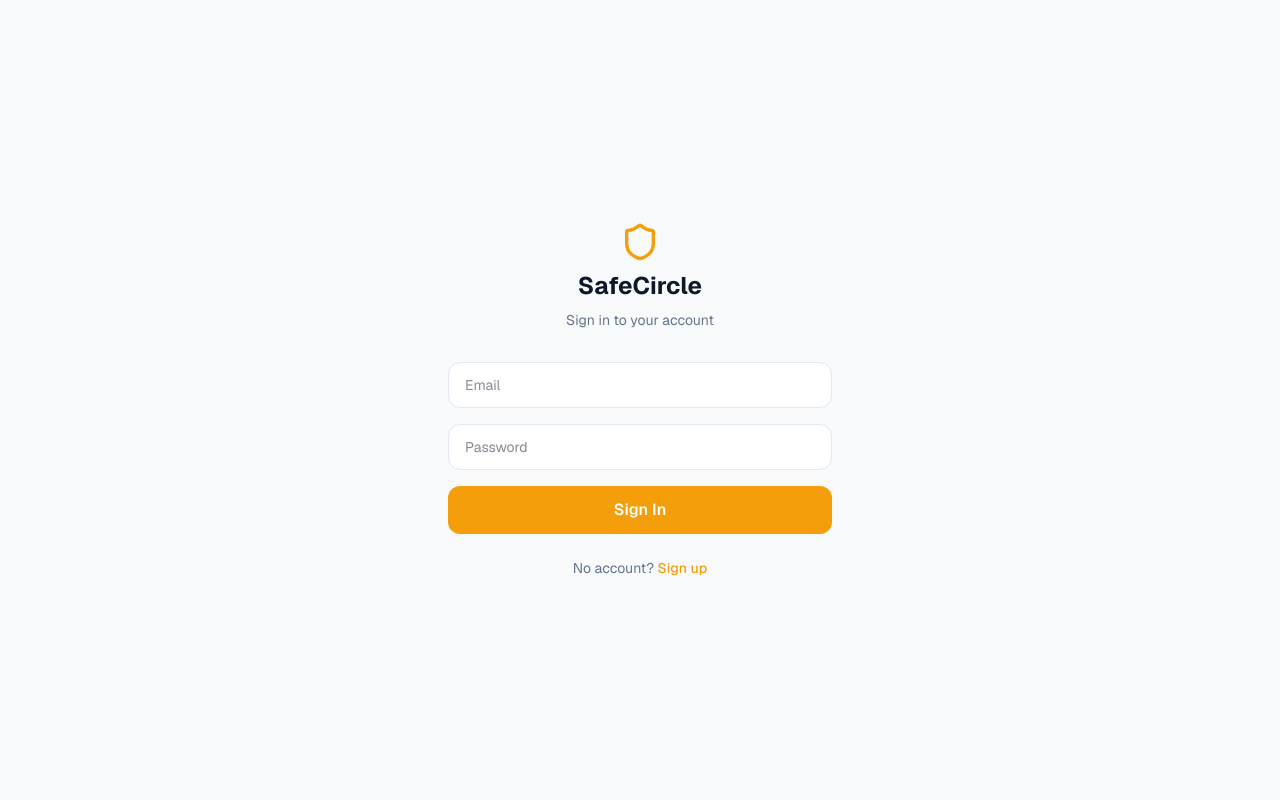
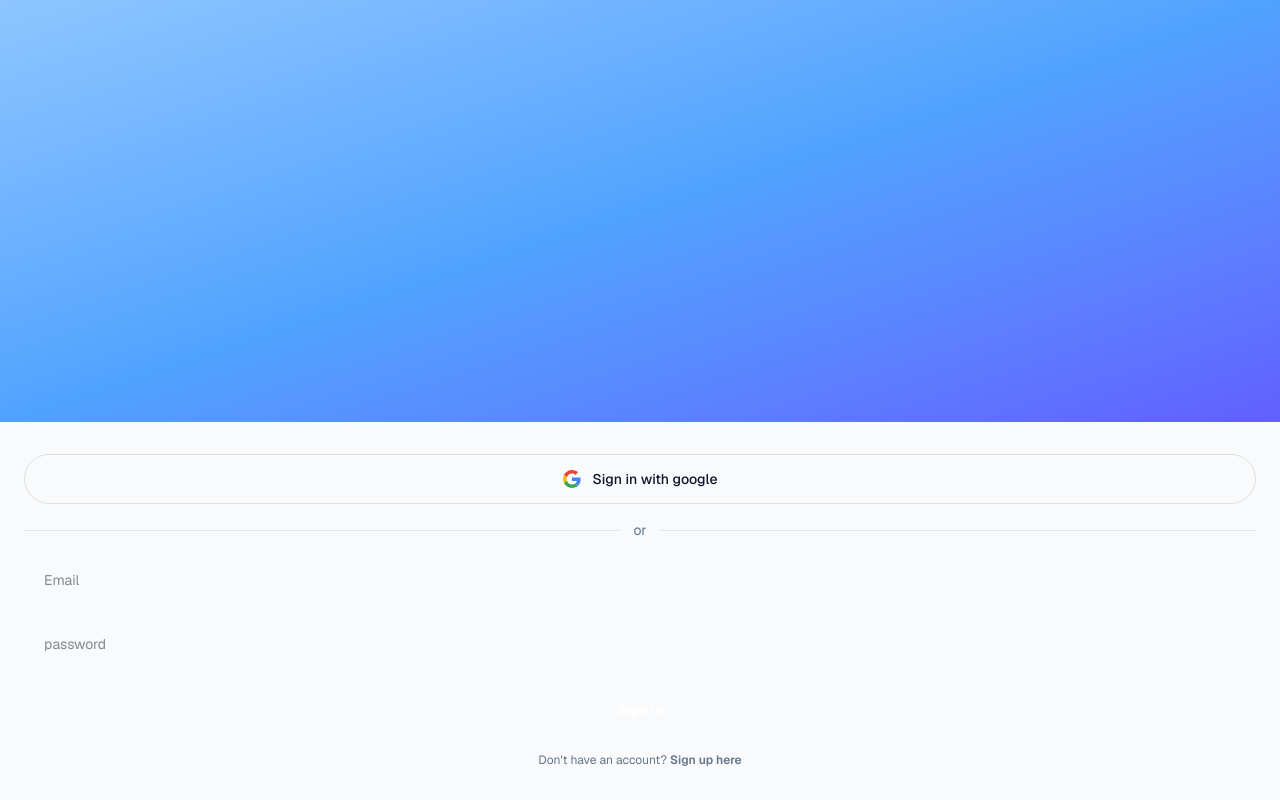
Before and after one commit to IAmSupreme-Developers/safe-circle, a Next.js app: page /login in a window 1280 px wide. Built offline with nearby package versions, Linux system fonts and the light colour scheme; no server answers.

Commit message:
feat: designer UI, feeds, safe zones, settings, alarm API, posts/comments

```diff
--- a/app/(app)/dashboard/page.tsx
+++ b/app/(app)/dashboard/page.tsx
@@ -54,7 +54,7 @@ export default function DashboardPage() {
 
   const mapPoints = useMemo<MapPoint[]>(() =>
     trackers.filter(t => t.last_lat && t.last_lng)
-      .map(t => ({ id: t.id, lat: t.last_lat!, lng: t.last_lng!, label: t.label, type: 'tracker' as const }))
+      .map(t => ({ id: t.id, lat: t.last_lat!, lng: t.last_lng!, label: t.label ?? '', type: 'tracker' as const }))
   , [trackers])
 
   const unread = alerts.filter(a => !a.is_read).length
--- a/app/(app)/map/page.tsx
+++ b/app/(app)/map/page.tsx
@@ -40,7 +40,7 @@ export default function MapPage() {
   const points = useMemo<MapPoint[]>(() => {
     const pts: MapPoint[] = trackers
       .filter(t => t.last_lat && t.last_lng)
-      .map(t => ({ id: t.id, lat: t.last_lat!, lng: t.last_lng!, label: t.label, type: 'tracker' }))
+      .map(t => ({ id: t.id, lat: t.last_lat!, lng: t.last_lng!, label: t.label ?? '', type: 'tracker' as const }))
     if (guardianPos) pts.push({ id: 'guardian', ...guardianPos, label: 'You', type: 'guardian' })
     return pts
   }, [trackers, guardianPos])
--- a/app/components/BottomNav.tsx
+++ b/app/components/BottomNav.tsx
@@ -1,10 +1,10 @@
 'use client'
 import Link from 'next/link'
 import { usePathname } from 'next/navigation'
-import { LayoutDashboard, MapPin, Users, Bell, Settings } from 'lucide-react'
+import { Home, Map, MessageCircle, Cpu, UserCircle } from 'lucide-react'
 import { NAV_LINKS } from '@/lib/config'
 
-const ICONS = { LayoutDashboard, MapPin, Users, Bell, Settings }
+const ICONS = { Home, Map, MessageCircle, Cpu, UserCircle }
 
 export default function BottomNav() {
   const path = usePathname()
@@ -17,7 +17,7 @@ export default function BottomNav() {
         return (
           <Link key={href} href={href}
             className="flex flex-1 flex-col items-center gap-1 py-3 text-xs transition-colors"
-            style={{ color: active ? 'var(--accent)' : 'var(--fg-muted)' }}>
+            style={{ color: active ? 'var(--primary)' : 'var(--fg-muted)' }}>
             <Icon size={20} strokeWidth={active ? 2.5 : 1.8} />
             {label}
           </Link>
--- a/app/login/page.tsx
+++ b/app/login/page.tsx
@@ -3,55 +3,72 @@ import { useState, useEffect } from 'react'
 import { supabase } from '@/lib/supabase'
 import { useRouter } from 'next/navigation'
 import Link from 'next/link'
-import { Shield } from 'lucide-react'
 
 export default function LoginPage() {
   const router = useRouter()
+  const [form, setForm] = useState({ email: '', password: '' })
+  const [error, setError] = useState('')
+  const [loading, setLoading] = useState(false)
+
   useEffect(() => {
     supabase.auth.getSession().then(({ data }) => {
       if (data.session) router.replace('/dashboard')
     })
   }, [router])
 
-  const [email, setEmail] = useState('')
-  const [password, setPassword] = useState('')
-  const [error, setError] = useState('')
-  const [loading, setLoading] = useState(false)
-
   async function handleLogin(e: React.FormEvent) {
     e.preventDefault()
-    setLoading(true)
-    setError('')
-    const { error } = await supabase.auth.signInWithPassword({ email, password })
+    setLoading(true); setError('')
+    const { error } = await supabase.auth.signInWithPassword(form)
     if (error) { setError(error.message); setLoading(false) }
     else router.push('/dashboard')
   }
 
+  async function handleGoogle() {
+    await supabase.auth.signInWithOAuth({
+      provider: 'google',
+      options: { redirectTo: `${location.origin}/dashboard` }
+    })
+  }
+
+  const set = (k: keyof typeof form) => (e: React.ChangeEvent<HTMLInputElement>) =>
+    setForm(f => ({ ...f, [k]: e.target.value }))
+
   return (
-    <div className="flex min-h-screen flex-col items-center justify-center px-6">
-      <div className="w-full max-w-sm">
-        <div className="mb-8 flex flex-col items-center gap-2">
-          <Shield size={40} style={{ color: 'var(--accent)' }} />
-          <h1 className="text-2xl font-bold">SafeCircle</h1>
-          <p style={{ color: 'var(--fg-muted)' }} className="text-sm">Sign in to your account</p>
+    <div className="flex h-screen flex-col" style={{ background: 'var(--bg)' }}>
+      <div className="flex-1 bg-gradient-to-br from-blue-300 via-blue-400 to-indigo-500" />
+      <div className="rounded-t-3xl px-6 py-8 space-y-4 shadow-xl" style={{ background: 'var(--bg)' }}>
+        <button onClick={handleGoogle}
+          className="w-full flex items-center justify-center gap-3 rounded-full border py-3.5 text-sm font-medium"
+          style={{ borderColor: '#e0e0e0' }}>
+          <svg width="18" height="18" viewBox="0 0 48 48">
+            <path fill="#EA4335" d="M24 9.5c3.54 0 6.71 1.22 9.21 3.6l6.85-6.85C35.9 2.38 30.47 0 24 0 14.62 0 6.51 5.38 2.56 13.22l7.98 6.19C12.43 13.72 17.74 9.5 24 9.5z"/>
+            <path fill="#4285F4" d="M46.98 24.55c0-1.57-.15-3.09-.38-4.55H24v9.02h12.94c-.58 2.96-2.26 5.48-4.78 7.18l7.73 6c4.51-4.18 7.09-10.36 7.09-17.65z"/>
+            <path fill="#FBBC05" d="M10.53 28.59c-.48-1.45-.76-2.99-.76-4.59s.27-3.14.76-4.59l-7.98-6.19C.92 16.46 0 20.12 0 24c0 3.88.92 7.54 2.56 10.78l7.97-6.19z"/>
+            <path fill="#34A853" d="M24 48c6.48 0 11.93-2.13 15.89-5.81l-7.73-6c-2.15 1.45-4.92 2.3-8.16 2.3-6.26 0-11.57-4.22-13.47-9.91l-7.98 6.19C6.51 42.62 14.62 48 24 48z"/>
+          </svg>
+          Sign in with google
+        </button>
+        <div className="flex items-center gap-3">
+          <div className="flex-1 h-px" style={{ background: 'var(--border)' }} />
+          <span className="text-sm" style={{ color: 'var(--fg-muted)' }}>or</span>
+          <div className="flex-1 h-px" style={{ background: 'var(--border)' }} />
         </div>
-        <form onSubmit={handleLogin} className="flex flex-col gap-4">
-          <input type="email" placeholder="Email" value={email} onChange={e => setEmail(e.target.value)}
-            required className="rounded-xl border px-4 py-3 text-sm outline-none focus:ring-2"
-            style={{ background: 'var(--bg-card)', borderColor: 'var(--border)', color: 'var(--fg)' }} />
-          <input type="password" placeholder="Password" value={password} onChange={e => setPassword(e.target.value)}
-            required className="rounded-xl border px-4 py-3 text-sm outline-none focus:ring-2"
-            style={{ background: 'var(--bg-card)', borderColor: 'var(--border)', color: 'var(--fg)' }} />
-          {error && <p className="text-sm" style={{ color: 'var(--danger)' }}>{error}</p>}
-          <button type="submit" disabled={loading}
-            className="rounded-xl py-3 font-semibold transition-opacity disabled:opacity-60"
-            style={{ background: 'var(--accent)', color: 'var(--accent-fg)' }}>
-            {loading ? 'Signing in…' : 'Sign In'}
-          </button>
-        </form>
-        <p className="mt-6 text-center text-sm" style={{ color: 'var(--fg-muted)' }}>
-          No account?{' '}
-          <Link href="/signup" style={{ color: 'var(--accent)' }} className="font-medium">Sign up</Link>
+        <input type="email" placeholder="Email" value={form.email} onChange={set('email')} required
+          className="w-full rounded-full px-5 py-3.5 text-sm outline-none"
+          style={{ background: 'var(--bg-input)', color: 'var(--fg)' }} />
+        <input type="password" placeholder="password" value={form.password} onChange={set('password')} required
+          className="w-full rounded-full px-5 py-3.5 text-sm outline-none"
+          style={{ background: 'var(--bg-input)', color: 'var(--fg)' }} />
+        {error && <p className="text-xs text-center" style={{ color: 'var(--danger)' }}>{error}</p>}
+        <button onClick={handleLogin} disabled={loading}
+          className="w-full rounded-full py-4 font-semibold text-sm disabled:opacity-60"
+          style={{ background: 'var(--primary)', color: '#fff' }}>
+          {loading ? 'Signing in…' : 'Sign In'}
+        </button>
+        <p className="text-xs text-center" style={{ color: 'var(--fg-muted)' }}>
+          Don't have an account?{' '}
+          <Link href="/signup" style={{ color: 'var(--primary)' }} className="font-semibold">Sign up here</Link>
         </p>
       </div>
     </div>
--- a/app/signup/page.tsx
+++ b/app/signup/page.tsx
@@ -3,78 +3,104 @@ import { useState, useEffect } from 'react'
 import { supabase } from '@/lib/supabase'
 import { useRouter } from 'next/navigation'
 import Link from 'next/link'
-import { Shield } from 'lucide-react'
 
 export default function SignupPage() {
   const router = useRouter()
+  const [form, setForm] = useState({ first_name: '', last_name: '', email: '', password: '' })
+  const [error, setError] = useState('')
+  const [loading, setLoading] = useState(false)
+  const [done, setDone] = useState(false)
+
   useEffect(() => {
     supabase.auth.getSession().then(({ data }) => {
       if (data.session) router.replace('/dashboard')
     })
   }, [router])
 
-  const [form, setForm] = useState({ name: '', email: '', password: '' })
-  const [error, setError] = useState('')
-  const [loading, setLoading] = useState(false)
-  const [done, setDone] = useState(false)
+  async function handleGoogle() {
+    await supabase.auth.signInWithOAuth({
+      provider: 'google',
+      options: { redirectTo: `${location.origin}/dashboard` }
+    })
+  }
 
   async function handleSignup(e: React.FormEvent) {
     e.preventDefault()
-    setLoading(true)
-    setError('')
+    setLoading(true); setError('')
     const { error } = await supabase.auth.signUp({
       email: form.email,
       password: form.password,
-      options: { data: { full_name: form.name } }
+      options: { data: { full_name: `${form.first_name} ${form.last_name}`.trim() } }
     })
-    if (error) { setError(error.message); setLoading(false); return }
-    setDone(true)
+    if (error) { setError(error.message); setLoading(false) }
+    else setDone(true)
   }
 
+  const set = (k: keyof typeof form) => (e: React.ChangeEvent<HTMLInputElement>) =>
+    setForm(f => ({ ...f, [k]: e.target.value }))
+
   if (done) return (
-    <div className="flex min-h-screen flex-col items-center justify-center px-6 text-center gap-4">
-      <Shield size={48} style={{ color: 'var(--accent)' }} />
-      <h1 className="text-2xl font-bold">Check your email</h1>
-      <p className="text-sm max-w-xs" style={{ color: 'var(--fg-muted)' }}>
-        We sent a verification link to <strong>{form.email}</strong>. Click it to activate your account, then sign in.
+    <div className="flex h-screen flex-col items-center justify-center px-8 gap-4 text-center" style={{ background: 'var(--bg)' }}>
+      <div className="text-5xl">📧</div>
+      <h1 className="text-2xl font-black">Check your email</h1>
+      <p className="text-sm" style={{ color: 'var(--fg-muted)' }}>
+        We sent a verification link to <strong>{form.email}</strong>. Click it to activate your account.
       </p>
-      <Link href="/login" className="mt-2 rounded-xl px-6 py-3 font-semibold text-sm"
-        style={{ background: 'var(--accent)', color: 'var(--accent-fg)' }}>
-        Go to Sign In
-      </Link>
+      <Link href="/login" className="mt-2 rounded-full px-8 py-3.5 font-semibold text-sm"
+        style={{ background: 'var(--primary)', color: '#fff' }}>Go to Sign In</Link>
     </div>
   )
 
-  const field = (key: keyof typeof form) => ({
-    value: form[key],
-    onChange: (e: React.ChangeEvent<HTMLInputElement>) => setForm(f => ({ ...f, [key]: e.target.value }))
-  })
+  const GoogleIcon = () => (
+    <svg width="18" height="18" viewBox="0 0 48 48">
+      <path fill="#EA4335" d="M24 9.5c3.54 0 6.71 1.22 9.21 3.6l6.85-6.85C35.9 2.38 30.47 0 24 0 14.62 0 6.51 5.38 2.56 13.22l7.98 6.19C12.43 13.72 17.74 9.5 24 9.5z"/>
+      <path fill="#4285F4" d="M46.98 24.55c0-1.57-.15-3.09-.38-4.55H24v9.02h12.94c-.58 2.96-2.26 5.48-4.78 7.18l7.73 6c4.51-4.18 7.09-10.36 7.09-17.65z"/>
+      <path fill="#FBBC05" d="M10.53 28.59c-.48-1.45-.76-2.99-.76-4.59s.27-3.14.76-4.59l-7.98-6.19C.92 16.46 0 20.12 0 24c0 3.88.92 7.54 2.56 10.78l7.97-6.19z"/>
+      <path fill="#34A853" d="M24 48c6.48 0 11.93-2.13 15.89-5.81l-7.73-6c-2.15 1.45-4.92 2.3-8.16 2.3-6.26 0-11.57-4.22-13.47-9.91l-7.98 6.19C6.51 42.62 14.62 48 24 48z"/>
+    </svg>
+  )
 
   return (
-    <div className="flex min-h-screen flex-col items-center justify-center px-6">
-      <div className="w-full max-w-sm">
-        <div className="mb-8 flex flex-col items-center gap-2">
-          <Shield size={40} style={{ color: 'var(--accent)' }} />
-          <h1 className="text-2xl font-bold">Create Account</h1>
+    <div className="flex h-screen flex-col" style={{ background: 'var(--bg)' }}>
+      <div className="flex-1 bg-gradient-to-br from-orange-300 via-pink-400 to-purple-400" />
+      <div className="rounded-t-3xl px-6 py-8 space-y-4 shadow-xl" style={{ background: 'var(--bg)' }}>
+        <button onClick={handleGoogle}
+          className="w-full flex items-center justify-center gap-3 rounded-full border py-3.5 text-sm font-medium"
+          style={{ borderColor: '#e0e0e0' }}>
+          <GoogleIcon /> Sign in with google
+        </button>
+        <div className="flex items-center gap-3">
+          <div className="flex-1 h-px" style={{ background: 'var(--border)' }} />
+          <span className="text-sm" style={{ color: 'var(--fg-muted)' }}>or</span>
+          <div className="flex-1 h-px" style={{ background: 'var(--border)' }} />
         </div>
-        <form onSubmit={handleSignup} className="flex flex-col gap-4">
-          {(['name', 'email', 'password'] as const).map(key => (
-            <input key={key} type={key === 'password' ? 'password' : key === 'email' ? 'email' : 'text'}
-              placeholder={key.charAt(0).toUpperCase() + key.slice(1)}
-              required {...field(key)}
-              className="rounded-xl border px-4 py-3 text-sm outline-none focus:ring-2"
-              style={{ background: 'var(--bg-card)', borderColor: 'var(--border)', color: 'var(--fg)' }} />
-          ))}
-          {error && <p className="text-sm" style={{ color: 'var(--danger)' }}>{error}</p>}
-          <button type="submit" disabled={loading}
-            className="rounded-xl py-3 font-semibold transition-opacity disabled:opacity-60"
-            style={{ background: 'var(--accent)', color: 'var(--accent-fg)' }}>
-            {loading ? 'Creating account…' : 'Sign Up'}
-          </button>
-        </form>
-        <p className="mt-6 text-center text-sm" style={{ color: 'var(--fg-muted)' }}>
-          Already have an account?{' '}
-          <Link href="/login" style={{ color: 'var(--accent)' }} className="font-medium">Sign in</Link>
+        <div className="grid grid-cols-2 gap-3">
+          <input placeholder="First name" value={form.first_name} onChange={set('first_name')} required
+            className="rounded-full px-4 py-3.5 text-sm outline-none"
+            style={{ background: 'var(--bg-input)', color: 'var(--fg)' }} />
+          <input placeholder="Last name" value={form.last_name} onChange={set('last_name')} required
+            className="rounded-full px-4 py-3.5 text-sm outline-none"
+            style={{ background: 'var(--bg-input)', color: 'var(--fg)' }} />
+        </div>
+        <input type="email" placeholder="Email" value={form.email} onChange={set('email')} required
+          className="w-full rounded-full px-5 py-3.5 text-sm outline-none"
+          style={{ background: 'var(--bg-input)', color: 'var(--fg)' }} />
+        <input type="password" placeholder="password" value={form.password} onChange={set('password')} required
+          className="w-full rounded-full px-5 py-3.5 text-sm outline-none"
+          style={{ background: 'var(--bg-input)', color: 'var(--fg)' }} />
+        {error && <p className="text-xs text-center" style={{ color: 'var(--danger)' }}>{error}</p>}
+        <button onClick={handleSignup} disabled={loading}
+          className="w-full rounded-full py-4 font-semibold text-sm disabled:opacity-60"
+          style={{ background: 'var(--primary)', color: '#fff' }}>
+          {loading ? 'Creating account…' : 'Create Account'}
+        </button>
+        <p className="text-xs text-center" style={{ color: 'var(--fg-muted)' }}>
+          signing up for an account means you agree with our{' '}
+          <strong>privacy and policies</strong> and <strong>terms of services</strong>
+        </p>
+        <p className="text-xs text-center" style={{ color: 'var(--fg-muted)' }}>
+          Have an account?{' '}
+          <Link href="/login" style={{ color: 'var(--primary)' }} className="font-semibold">Login here</Link>
         </p>
       </div>
     </div>
```
Also changed, not shown: app/(app)/settings/page.tsx (+83 -17 lines), lib/db.ts (+23 -0 lines), lib/types.ts (+24 -3 lines).
